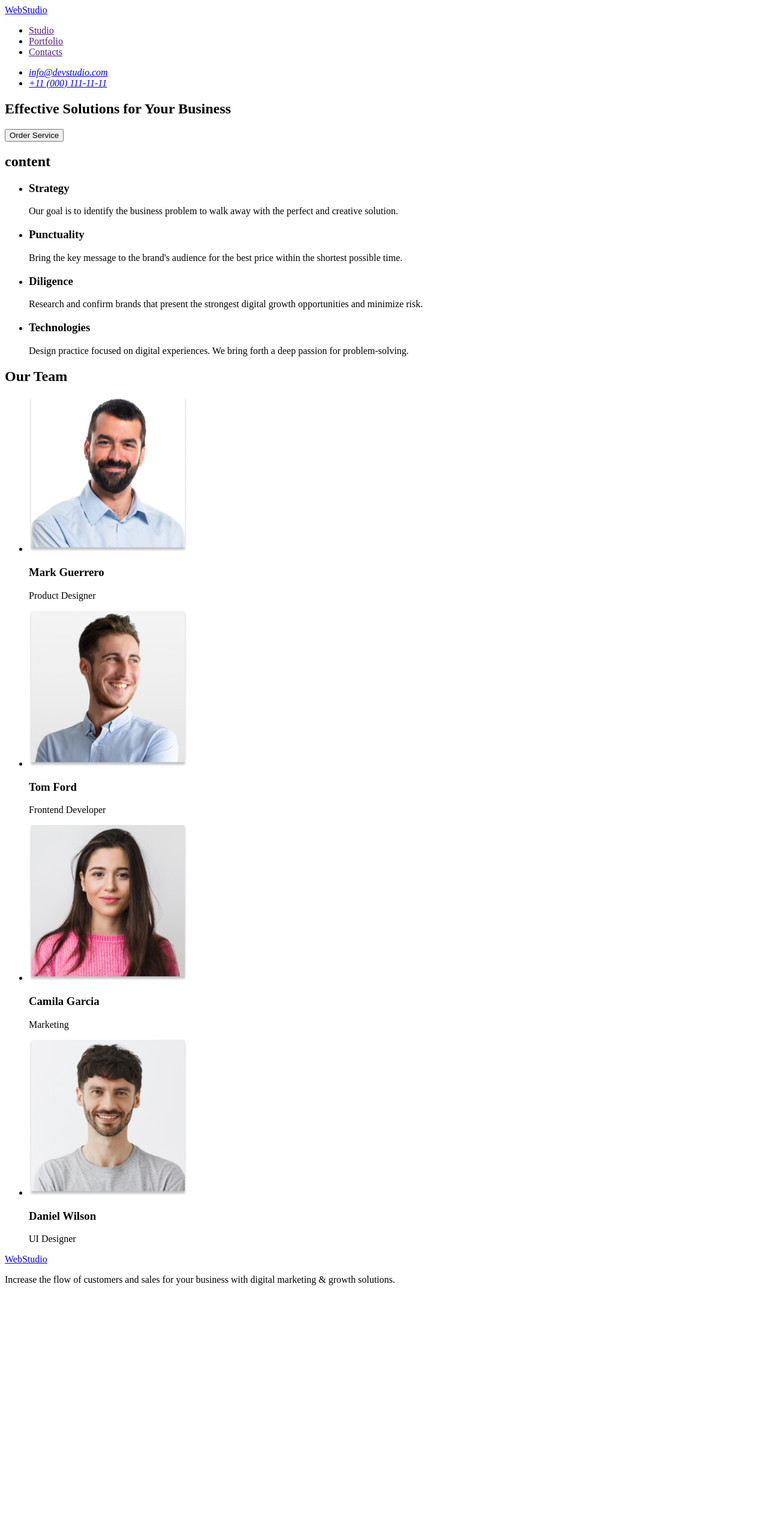
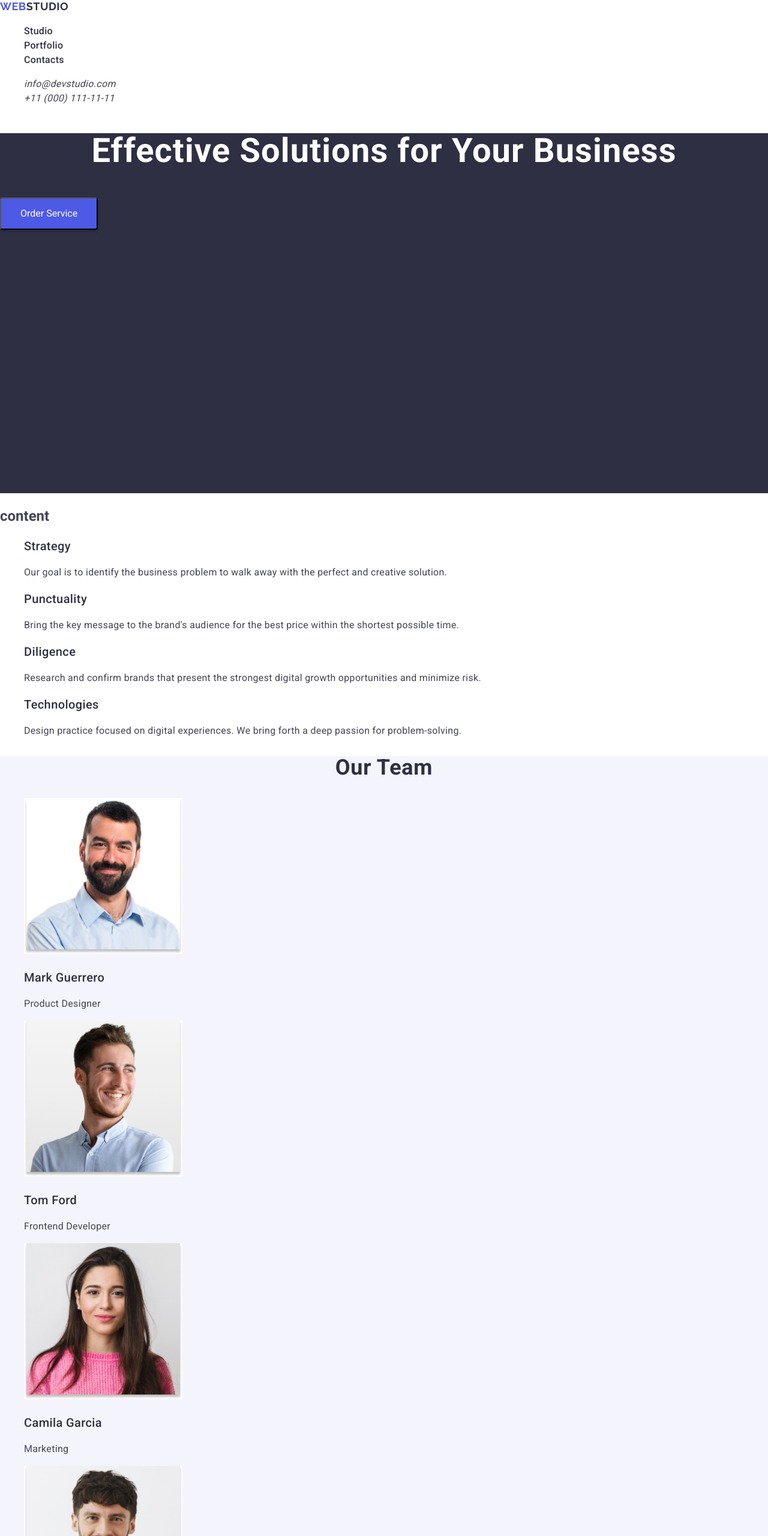
Before and after one commit to Necrotic999/goit-markup-hw-02, a plain HTML site: page index.html in a window 1280 px wide. Shown: the top 2560 px of the page at 60% size. Before the commit the page ends 2158 px from the top, so only its background shows below. Drawn offline with nearby package versions, Linux system fonts and the light colour scheme.

Commit message:
hw2 styles.css file

```diff
--- /dev/null
+++ b/css/styles.css
@@ -0,0 +1,190 @@
+body{
+    font-family: "Roboto", sans-serif;
+    color: #434455;
+    font-size: 16px;
+    background-color: #ffffff;
+    line-height: 1.5;
+    font-style: normal;
+}
+
+a{
+    text-decoration: none;
+}
+
+ul{
+    list-style-type: none;
+}
+
+.navigation > a{
+    color: #2E2F42;
+        font-family: "Raleway", sans-serif;
+        font-size: 18px;
+        font-weight: 700;
+        letter-spacing: 0.54px;
+        text-transform: uppercase;
+        line-height: 1.16;
+}
+
+.navigation > a > span{
+    color: #4D5AE5;
+}
+
+.nav-list .nav-link{
+    color: #2E2F42;
+        font-size: 16px;
+        font-style: normal;
+        font-weight: 500;
+        letter-spacing: 0.32px;
+        line-height: 1.3;
+}
+
+.nav-list .nav-link:hover,
+.nav-list .nav-link:focus{
+    color: #404BBF;
+}
+
+.contacts-list .contacts-link{
+    color: #434455;
+        font-weight: 400;
+        letter-spacing: 0.32px;
+}
+
+.contacts-list .contacts-link:hover,
+.contacts-list .contacts-link:focus{
+    color: #4D5AE5;
+}
+
+.page-title{
+    width: 100%;
+    height: 600px;
+    background-color: #2E2F42;
+}
+
+.page-title .title{
+    color: #FFF;
+        text-align: center;
+        font-size: 56px;
+        font-weight: 700;
+        line-height: 1.07;
+        letter-spacing: 1.12px;
+}
+
+.button{
+    border-radius: 4px;
+        background-color: #4D5AE5;
+        box-shadow: 0px 4px 4px 0px rgba(0, 0, 0, 0.15);
+        padding-left: 32px;
+        padding-top: 16px;
+        padding-right: 32px;
+        padding-bottom: 16px;
+        color: #ffffff;
+        cursor: pointer;
+}
+
+.content{
+    /* width: 100%;
+    height: 104px; */
+}
+
+.content .content-list .content-title{
+    color: #2E2F42;
+        font-size: 20px;
+        font-weight: 500;
+        line-height: 1.2;
+        letter-spacing: 0.4px;
+}
+
+.content .content-list .content-text{
+    color: #434455;
+        line-height: 1.5;
+        letter-spacing: 0.32px;
+}
+
+.info{
+    background-color: #F4F4FD;
+    /* width: 100%;
+    height: 732px; */
+}
+
+.info .info-title{
+    color: #2E2F42;
+        text-align: center;
+        font-size: 36px;
+        font-weight: 700;
+        line-height: 1.1;
+        letter-spacing: 0.72px;
+        text-transform: capitalize;
+}
+
+.info .info-list .name{
+    color: #2E2F42;
+        /* text-align: center; */
+        font-size: 20px;
+        font-weight: 500;
+        line-height: 1.2;
+        letter-spacing: 0.4px;
+}
+
+.info .info-list .profession{
+    color: #434455;
+        /* text-align: center; */
+        line-height: 1.5;
+        letter-spacing: 0.32px;
+}
+
+.projects{
+    /* width: 100%;
+    height: 1000px; */
+}
+
+.projects .project-title{
+    color: #2E2F42;
+        text-align: center;
+        font-size: 36px;
+        font-weight: 700;
+        line-height: 1.11;
+        letter-spacing: 0.72px;
+        text-transform: capitalize;
+}
+
+.projects .project-list .project-name{
+    color: #2E2F42;
+        /* text-align: center; */
+        font-size: 20px;
+        font-weight: 500;
+        line-height: 1.2;
+        letter-spacing: 0.4px;
+}
+
+.projects .project-list .project-text {
+    color: #434455;
+        font-weight: 400;
+        line-height: 1.5;
+        letter-spacing: 0.32px;
+}
+
+footer {
+    width: 100%;
+    height: 312px;
+    background-color: #2E2F42;
+}
+
+footer > a {
+    color: #F4F4FD;
+        font-family: Raleway;
+        font-size: 18px;
+        font-weight: 700;
+        line-height: 1.16;
+        letter-spacing: 0.54px;
+        text-transform: uppercase;
+}
+
+footer > a > span{
+    color: #4D5AE5;
+}
+
+footer .footer-text{
+    color: #F4F4FD;
+        line-height: 1.5;
+        letter-spacing: 0.32px;
+}
--- a/index.html
+++ b/index.html
@@ -4,31 +4,55 @@
     <meta charset="UTF-8" />
     <meta name="viewport" content="width=device-width, initial-scale=1.0" />
     <title>Document</title>
+    <link
+      rel="stylesheet"
+      href="https://cdnjs.cloudflare.com/ajax/libs/modern-normalize/2.0.0/modern-normalize.css"
+      integrity="sha512-gA2Bvu0/hw4oj0Lp8ZHjK+o3S4BE5m8d/wNVy6ktKLhHKPpWLQwv9ixzuWirWOakoJqlBdePq2NhoCaUOQ5npQ=="
+      crossorigin="anonymous"
+      referrerpolicy="no-referrer"
+    />
+    <link rel="stylesheet" href="./css/styles.css" />
+    <link rel="preconnect" href="https://fonts.googleapis.com" />
+    <link rel="preconnect" href="https://fonts.gstatic.com" crossorigin />
+    <link
+      href="https://fonts.googleapis.com/css2?family=Raleway:wght@700&display=swap"
+      rel="stylesheet"
+    />
+    <link rel="preconnect" href="https://fonts.googleapis.com" />
+    <link rel="preconnect" href="https://fonts.gstatic.com" crossorigin />
+    <link
+      href="https://fonts.googleapis.com/css2?family=Roboto:wght@400;500;700&display=swap"
+      rel="stylesheet"
+    />
   </head>
   <body>
     <!-- Header -->
     <header>
-      <nav>
-        <a href="./index.html">WebStudio</a>
-        <ul>
+      <nav class="navigation">
+        <a href="./index.html"><span>Web</span>Studio</a>
+        <ul class="nav-list">
           <li>
-            <a href="">Studio</a>
+            <a href="" class="nav-link">Studio</a>
           </li>
           <li>
-            <a href="">Portfolio</a>
+            <a href="" class="nav-link">Portfolio</a>
           </li>
           <li>
-            <a href="">Contacts</a>
+            <a href="" class="nav-link">Contacts</a>
           </li>
         </ul>
       </nav>
       <address>
-        <ul>
+        <ul class="contacts-list">
           <li>
-            <a href="mailto:info@devstudio.com">info@devstudio.com</a>
+            <a href="mailto:info@devstudio.com" class="contacts-link"
+              >info@devstudio.com</a
+            >
           </li>
           <li>
-            <a href="tel:+110001111111">+11 (000) 111-11-11</a>
+            <a href="tel:+110001111111" class="contacts-link"
+              >+11 (000) 111-11-11</a
+            >
           </li>
         </ul>
       </address>
@@ -36,38 +60,38 @@
 
     <!-- Main content -->
     <main>
-      <section>
-        <h1>Effective Solutions for Your Business</h1>
-        <button type="button">Order Service</button>
+      <section class="page-title">
+        <h1 class="title">Effective Solutions for Your Business</h1>
+        <button type="button" class="button">Order Service</button>
       </section>
 
-      <section>
+      <section class="content">
         <h2>content</h2>
-        <ul>
+        <ul class="content-list">
           <li>
-            <h3>Strategy</h3>
-            <p>
+            <h3 class="content-title">Strategy</h3>
+            <p class="content-text">
               Our goal is to identify the business problem to walk away with the
               perfect and creative solution.
             </p>
           </li>
           <li>
-            <h3>Punctuality</h3>
-            <p>
+            <h3 class="content-title">Punctuality</h3>
+            <p class="content-text">
               Bring the key message to the brand's audience for the best price
               within the shortest possible time.
             </p>
           </li>
           <li>
-            <h3>Diligence</h3>
-            <p>
+            <h3 class="content-title">Diligence</h3>
+            <p class="content-text">
               Research and confirm brands that present the strongest digital
               growth opportunities and minimize risk.
             </p>
           </li>
           <li>
-            <h3>Technologies</h3>
-            <p>
+            <h3 class="content-title">Technologies</h3>
+            <p class="content-text">
               Design practice focused on digital experiences. We bring forth a
               deep passion for problem-solving.
             </p>
@@ -75,18 +99,19 @@
         </ul>
       </section>
 
-      <section>
-        <h2>Our Team</h2>
-        <ul>
+      <section class="info">
+        <h2 class="info-title">Our Team</h2>
+        <ul class="info-list">
           <li>
             <img
               src="./images/Mark.jpg"
               alt="Mark Guerrero photo"
               width="264"
               height="260"
+              class="info-img"
             />
-            <h3>Mark Guerrero</h3>
-            <p>Product Designer</p>
+            <h3 class="name">Mark Guerrero</h3>
+            <p class="profession">Product Designer</p>
           </li>
           <li>
             <img
@@ -94,9 +119,10 @@
               alt="Tom Ford photo"
               width="264"
               height="260"
+              class="info-img"
             />
-            <h3>Tom Ford</h3>
-            <p>Frontend Developer</p>
+            <h3 class="name">Tom Ford</h3>
+            <p class="profession">Frontend Developer</p>
           </li>
           <li>
             <img
@@ -104,9 +130,10 @@
               alt="Camila Garcia photo"
               width="264"
               height="260"
+              class="info-img"
             />
-            <h3>Camila Garcia</h3>
-            <p>Marketing</p>
+            <h3 class="name">Camila Garcia</h3>
+            <p class="profession">Marketing</p>
           </li>
           <li>
             <img
@@ -114,9 +141,82 @@
               alt="Daniel Wilson photo"
               width="264"
               height="260"
+              class="info-img"
             />
-            <h3>Daniel Wilson</h3>
-            <p>UI Designer</p>
+            <h3 class="name">Daniel Wilson</h3>
+            <p class="profession">UI Designer</p>
+          </li>
+        </ul>
+      </section>
+
+      <section class="projects">
+        <h2 class="project-title">Our Portfolio</h2>
+        <ul class="project-list">
+          <li>
+            <img
+              src="./images/banking-app.jpg"
+              alt="Banking App image"
+              width="360"
+              height="300"
+              class="project-image"
+            />
+            <h3 class="project-name">Banking App</h3>
+            <p class="project-text">App</p>
+          </li>
+          <li>
+            <img
+              src="./images/payment.jpg"
+              alt="Cashless Payment image"
+              width="360"
+              height="300"
+              class="project-image"
+            />
+            <h3 class="project-name">Cashless Payment</h3>
+            <p class="project-text">Marketing</p>
+          </li>
+          <li>
+            <img
+              src="./images/meditation-app.jpg"
+              alt="Meditation App image"
+              width="360"
+              height="300"
+              class="project-image"
+            />
+            <h3 class="project-name">Meditation App</h3>
+            <p class="project-text">App</p>
+          </li>
+          <li>
+            <img
+              src="./images/taxi-service.jpg"
+              alt="Taxi Service image"
+              width="360"
+              height="300"
+              class="project-image"
+            />
+            <h3 class="project-name">Taxi Service</h3>
+            <p class="project-text">Marketing</p>
+          </li>
+          <li>
+            <img
+              src="./images/screen-illustrations.jpg"
+              alt="Screen Illustrations image"
+              width="360"
+              height="300"
+              class="project-image"
+            />
+            <h3 class="project-name">Screen Illustrations</h3>
+            <p class="project-text">Design</p>
+          </li>
+          <li>
+            <img
+              src="./images/online-courses.jpg"
+              alt="Online Courses image"
+              width="360"
+              height="300"
+              class="project-image"
+            />
+            <h3 class="project-name">Online Courses</h3>
+            <p class="project-text">Marketing</p>
           </li>
         </ul>
       </section>
@@ -124,8 +224,8 @@
 
     <!-- Footer -->
     <footer>
-      <a href="/">WebStudio</a>
-      <p>
+      <a href="/"><span>Web</span>Studio</a>
+      <p class="footer-text">
         Increase the flow of customers and sales for your business with digital
         marketing & growth solutions.
       </p>
```
Also changed, not shown: images/banking-app.jpg (added), images/meditation-app.jpg (added), images/online-courses.jpg (added), images/payment.jpg (added), images/screen-illustrations.jpg (added), images/taxi-service.jpg (added).
